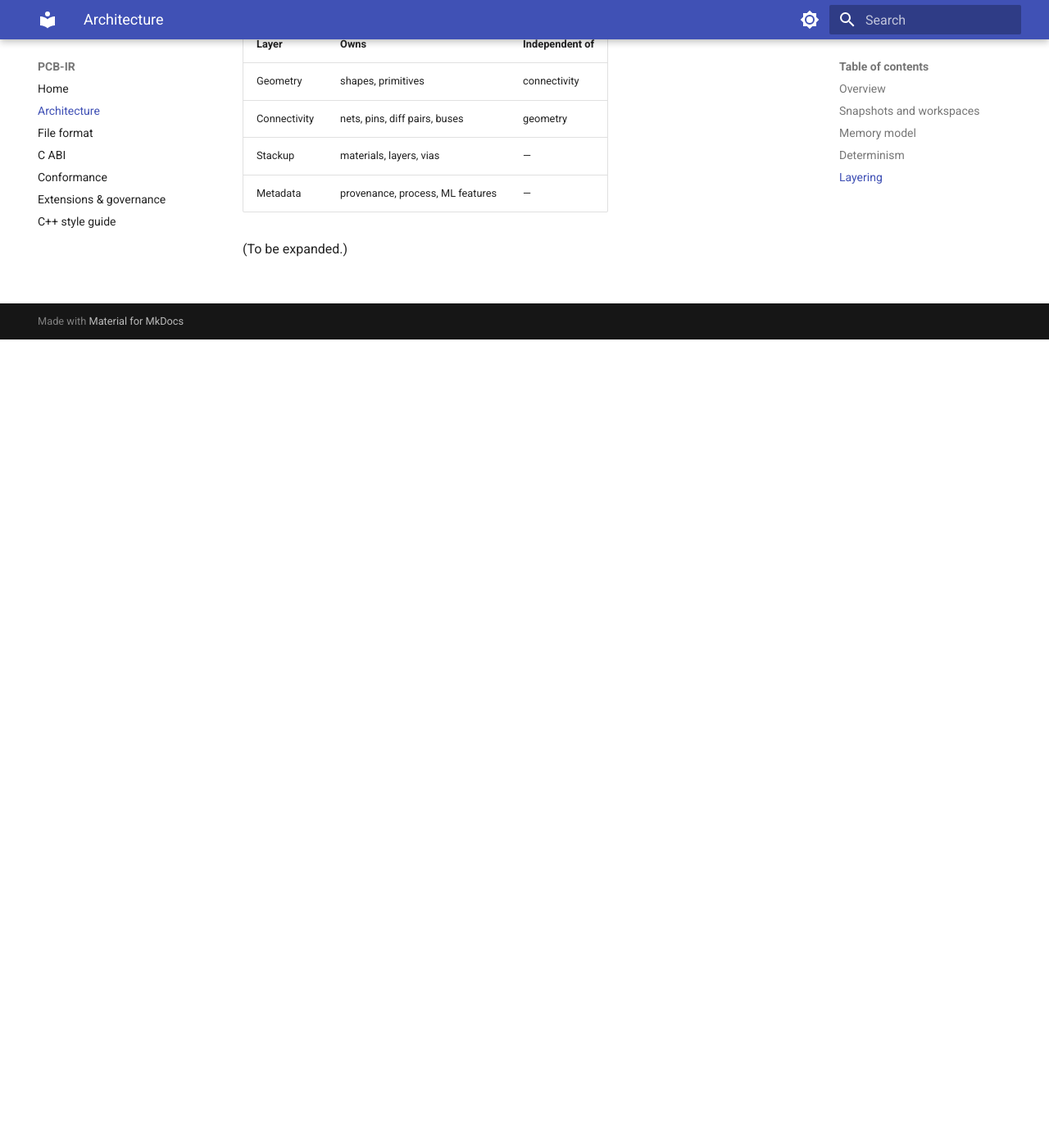
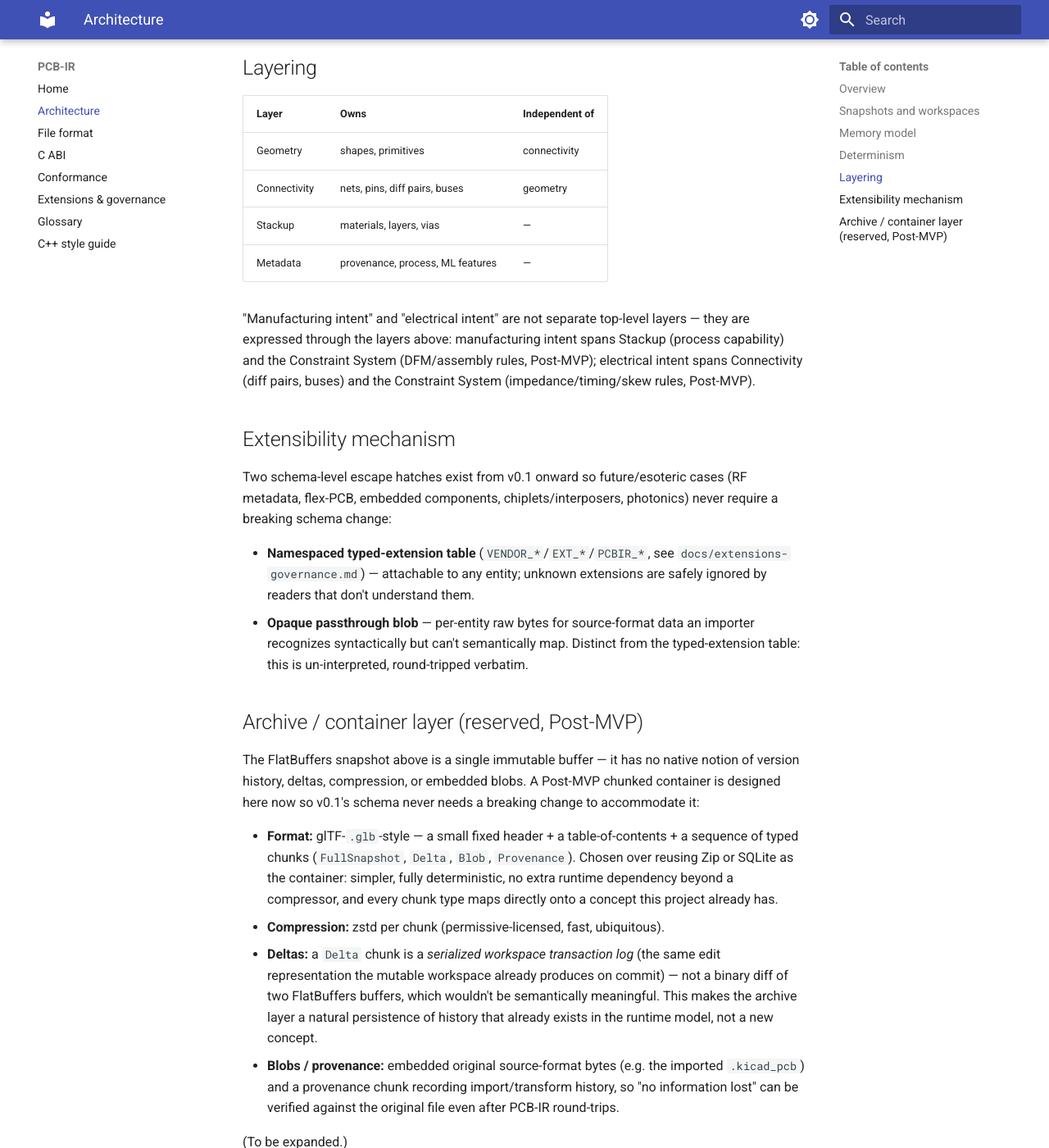
Before and after one commit to awanga/pcb-ir, an MkDocs documentation site: the page built from docs/architecture.md, in a window 1280 px wide and 1400 px high, scrolled down 986 px. Shown: the whole window at 82% size. Built offline with MkDocs 1.6.1 and Material for MkDocs 9.7.7, drawn with Linux system fonts in a browser that asks for light colours; some of the changed text lies outside the part shown.

Commit message:
Reserve extension/archive hooks and clarify MVP scope in docs
Design review against the full IR spec surfaced gaps that would have
forced breaking schema changes later: no schema-level hook existed
yet for namespaced extensions or unmappable import data, and the
planned snapshot format had no room reserved for a future versioned
archive/delta container. Both are now designed in docs/architecture.md
so v0.1 doesn't need to break compatibility to add them.

Also clarifies that the interchange-first v0.1 scope is the first
slice toward the full analysis/routing/ML vision, not a reduced one,
and fixes README/architecture docs to reflect the corresponding
task-plan restructuring (stackup as its own phase, manufacturing vs.
electrical intent mapping, ECS-style composition, glossary doc).

Co-Authored-By: Claude Sonnet 5 <noreply@anthropic.com>

```diff
--- a/docs/architecture.md
+++ b/docs/architecture.md
@@ -21,6 +21,9 @@ This separation exists because FlatBuffers buffers are immutable once built.
 
 - Arena allocation for snapshot-owned objects; typed, generation-checked handles instead of
   raw pointers.
+- ECS-like composition: an entity is a typed handle; its data lives in separate typed
+  component tables (geometry, connectivity, stackup reference, metadata), not a deep class
+  hierarchy. This keeps layers independently extensible and cache-friendly.
 
 ## Determinism
 
@@ -37,4 +40,43 @@ twice must yield byte-identical snapshots.
 | Stackup | materials, layers, vias | — |
 | Metadata | provenance, process, ML features | — |
 
+"Manufacturing intent" and "electrical intent" are not separate top-level layers — they are
+expressed through the layers above: manufacturing intent spans Stackup (process capability)
+and the Constraint System (DFM/assembly rules, Post-MVP); electrical intent spans
+Connectivity (diff pairs, buses) and the Constraint System (impedance/timing/skew rules,
+Post-MVP).
+
+## Extensibility mechanism
+
+Two schema-level escape hatches exist from v0.1 onward so future/esoteric cases (RF
+metadata, flex-PCB, embedded components, chiplets/interposers, photonics) never require a
+breaking schema change:
+
+- **Namespaced typed-extension table** (`VENDOR_*`/`EXT_*`/`PCBIR_*`, see
+  `docs/extensions-governance.md`) — attachable to any entity; unknown extensions are
+  safely ignored by readers that don't understand them.
+- **Opaque passthrough blob** — per-entity raw bytes for source-format data an importer
+  recognizes syntactically but can't semantically map. Distinct from the typed-extension
+  table: this is un-interpreted, round-tripped verbatim.
+
+## Archive / container layer (reserved, Post-MVP)
+
+The FlatBuffers snapshot above is a single immutable buffer — it has no native notion of
+version history, deltas, compression, or embedded blobs. A Post-MVP chunked container is
+designed here now so v0.1's schema never needs a breaking change to accommodate it:
+
+- **Format:** glTF-`.glb`-style — a small fixed header + a table-of-contents + a sequence of
+  typed chunks (`FullSnapshot`, `Delta`, `Blob`, `Provenance`). Chosen over reusing Zip or
+  SQLite as the container: simpler, fully deterministic, no extra runtime dependency beyond
+  a compressor, and every chunk type maps directly onto a concept this project already has.
+- **Compression:** zstd per chunk (permissive-licensed, fast, ubiquitous).
+- **Deltas:** a `Delta` chunk is a *serialized workspace transaction log* (the same edit
+  representation the mutable workspace already produces on commit) — not a binary diff of
+  two FlatBuffers buffers, which wouldn't be semantically meaningful. This makes the archive
+  layer a natural persistence of history that already exists in the runtime model, not a new
+  concept.
+- **Blobs / provenance:** embedded original source-format bytes (e.g. the imported
+  `.kicad_pcb`) and a provenance chunk recording import/transform history, so "no
+  information lost" can be verified against the original file even after PCB-IR round-trips.
+
 (To be expanded.)
--- a/mkdocs.yml
+++ b/mkdocs.yml
@@ -24,6 +24,7 @@ nav:
   - C ABI: c-abi.md
   - Conformance: conformance.md
   - Extensions & governance: extensions-governance.md
+  - Glossary: glossary.md
   - C++ style guide: cpp-style.md
 
 markdown_extensions:
```
Also changed, not shown: README.md (+3 -1 lines), docs/glossary.md (added, +33 -0 lines).
